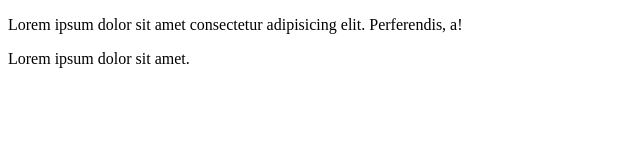
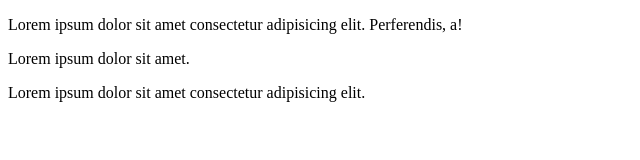
Before and after one commit to Jaimee22/prueba-test, a plain HTML site: page 1er_Trimestre/Prueba/index.html in a window 1280 px wide. Shown: the whole page, without its empty margins (0-640 px from the left). Drawn offline with Linux system fonts and the light colour scheme.

Commit message:
estado 3

```diff
--- a/1er_Trimestre/Prueba/index.html
+++ b/1er_Trimestre/Prueba/index.html
@@ -13,5 +13,8 @@
     <div class="parte">
         <p>Lorem ipsum dolor sit amet.</p>
     </div>
+    <div class="cabecera">
+        <p>Lorem ipsum dolor sit amet consectetur adipisicing elit.</p>
+    </div>
 </body>
 </html>
```
